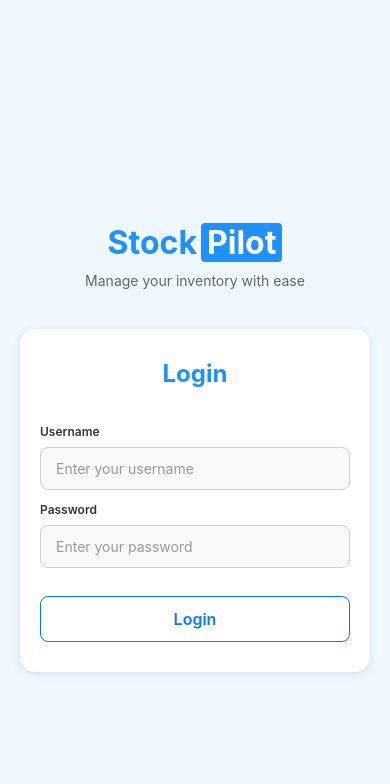
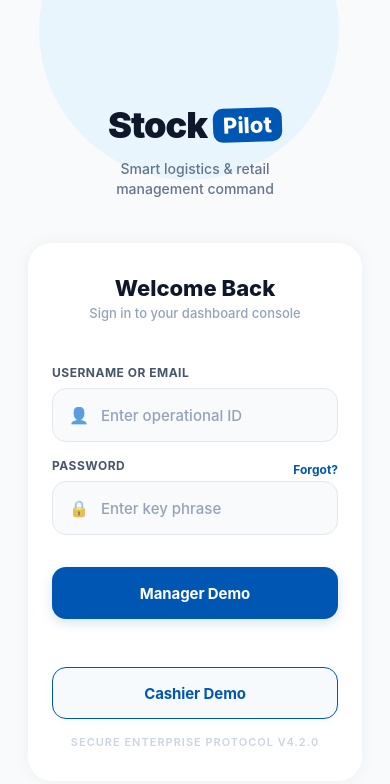
Before and after one commit to Abnormal03/Super-Market-Inventory, a React Native app: screen /Login in a window 390 px wide. Shown: the top 784 px of the page. Built offline with nearby package versions, Linux system fonts and the light colour scheme.

Commit message:
CashierScreen Update

```diff
--- a/src/components/BackButton.js
+++ b/src/components/BackButton.js
@@ -1,33 +1,39 @@
 import React from "react";
-import { TouchableOpacity, Text, StyleSheet } from "react-native";
-import { Ionicons } from "@expo/vector-icons"; // optional for arrow icon
+import { TouchableOpacity, StyleSheet } from "react-native";
+import { Ionicons } from "@expo/vector-icons";
 
-const BackButton = ({ onPress }) => {
+export default function BackButton({ onPress, style = {} }) {
   return (
-    <TouchableOpacity style={styles.button} onPress={onPress}>
-      {/* Optional arrow icon */}
-      <Ionicons name="arrow-back" size={22} color="#fff" style={styles.icon} />
+    <TouchableOpacity
+      style={[styles.button, style]}
+      onPress={onPress}
+      activeOpacity={0.7}
+    >
+      <Ionicons
+        name="chevron-back" // Swapped arrow-back for chevron-back for a sleeker, high-end tech aesthetic
+        size={20}
+        color="#0056b3" // Deep slate color to match your new typography hierarchy
+      />
     </TouchableOpacity>
   );
-};
+}
 
 const styles = StyleSheet.create({
   button: {
-    width: 50,
+    width: 50, // Sleeker footprint that fits flawlessly into modern navigation headers
     height: 50,
-    borderRadius: 20,
+    borderRadius: 30, // Match the soft squircle radius used across the inputs and cards
     alignItems: "center",
     justifyContent: "center",
-    backgroundColor: "#0056b3", // Dodger Blue
-  },
-  icon: {
-    marginRight: 0,
-  },
-  text: {
-    color: "#fff",
-    fontSize: 16,
-    fontWeight: "600",
+    backgroundColor: "#f7f3f3", // Pure white base
+    borderWidth: 1.5,
+    borderColor: "#e2e8f0", // Subtle, elegant slate border
+
+    // Smooth, premium drop-shadow profile
+    shadowColor: "#0f172a",
+    shadowOpacity: 0.05,
+    shadowRadius: 8,
+    shadowOffset: { width: 0, height: 2 },
+    elevation: 2,
   },
 });
-
-export default BackButton;
--- a/src/components/Button.js
+++ b/src/components/Button.js
@@ -1,29 +1,93 @@
 import React from "react";
 import { TouchableOpacity, Text, StyleSheet } from "react-native";
 
-const Button = ({ text, onPress }) => {
+export default function Button({
+  text,
+  onPress,
+  variant = "primary", // Accepts: "primary" | "secondary" | "tertiary" | "text"
+  style = {}
+}) {
   return (
-    <TouchableOpacity style={styles.button} onPress={onPress}>
-      <Text style={styles.text}>{text}</Text>
+    <TouchableOpacity
+      style={[
+        styles.buttonBase,
+        styles[variant],
+        style
+      ]}
+      onPress={onPress}
+      activeOpacity={0.75}
+    >
+      <Text style={[styles.textBase, styles[`text_${variant}`]]}>
+        {text}
+      </Text>
     </TouchableOpacity>
   );
-};
+}
 
 const styles = StyleSheet.create({
-  button: {
-    backgroundColor: "#ffffff", // consistent color
-    paddingVertical: 12,
-    borderColor: "#007AFF",
-    borderWidth: 1,
-    paddingHorizontal: 20,
-    borderRadius: 8,
+  // Shared structural core
+  buttonBase: {
+    height: 52,
+    borderRadius: 14,
     alignItems: "center",
+    justifyContent: "center",
+    paddingHorizontal: 24,
+    flexDirection: "row",
   },
+
+  // Shared typographic core
+  textBase: {
+    fontSize: 15,
+    fontWeight: "700",
+    letterSpacing: -0.1,
+  },
+
+  /* --- VARIANT 1: PRIMARY --- */
+  primary: {
+    backgroundColor: "#0056b3", // Core brand blue
+    shadowColor: "#0056b3",
+    shadowOpacity: 0.16,
+    shadowRadius: 12,
+    shadowOffset: { width: 0, height: 4 },
+    elevation: 3,
+  },
+  text_primary: {
+    color: "#ffffff",
+  },
+
+  /* --- VARIANT 2: SECONDARY --- */
+  secondary: {
+    backgroundColor: "#ffffff",
+    borderWidth: 1.5,
+    borderColor: "#e2e8f0",
+  },
+  text_secondary: {
+    color: "#0f172a",
+  },
+
+  /* --- VARIANT 3: TERTIARY (New Premium Outline) --- */
+  // Perfectly balances high-end branding with subtle UI weight
+  tertiary: {
+    backgroundColor: "rgba(0, 86, 179, 0.03)", // Ultra-subtle brand tint for rich surface feeling
+    borderWidth: 1.5,
+    borderColor: "#0056b3", // Clean brand blue border
+    shadowColor: "#0056b3",
+    shadowOpacity: 0.04, // Very soft halo effect
+    shadowRadius: 8,
+    shadowOffset: { width: 0, height: 2 },
+  },
+  text_tertiary: {
+    color: "#0056b3", // Vibrant brand text color
+  },
+
+  /* --- VARIANT 4: TEXT ONLY --- */
   text: {
-    color: "#007AFF",
-    fontSize: 16,
-    fontWeight: "600",
+    backgroundColor: "transparent",
+    height: "auto",
+    paddingVertical: 8,
+    paddingHorizontal: 12,
+  },
+  text_text: {
+    color: "#0056b3",
   },
 });
-
-export default Button;
--- a/src/navigation/RootNavigator.jsx
+++ b/src/navigation/RootNavigator.jsx
@@ -3,6 +3,7 @@ import React from "react";
 import { NavigationContainer } from "@react-navigation/native";
 import { createNativeStackNavigator } from "@react-navigation/native-stack"; // ✅ fixed spelling
 import MainTabs from "./MainTabs";
+import CashierDeskScreen from "../screens/cashier/CashierDeskScreen";
 import LoginScreen from "../screens/auth/LoginScreen";
 import DailySalesScreen from "../screens/manager/DailySalesScreen";
 import InventoryDashboardDetail from "../screens/manager/InventoryDashboardDetail";
@@ -19,6 +20,7 @@ const RootNavigator = () => {
       <Stack.Navigator initialRouteName="Login" screenOptions={{ headerShown: false }}>
         <Stack.Screen name="Login" component={LoginScreen} />
         <Stack.Screen name="MainTabs" component={MainTabs} />
+        <Stack.Screen name="CashierDeskScreen" component={CashierDeskScreen} />
         <Stack.Screen name="DailySales" component={DailySalesScreen}/>
         <Stack.Screen name="InventoryDashboardDetail" component={InventoryDashboardDetail}/>
         <Stack.Screen name="RestockScreen" component={RestockScreen}/>
--- a/src/screens/auth/LoginScreen.jsx
+++ b/src/screens/auth/LoginScreen.jsx
@@ -7,61 +7,115 @@ import {
   StyleSheet,
   KeyboardAvoidingView,
   Platform,
+  Dimensions,
+  TouchableOpacity,
 } from "react-native";
 import Button from "../../components/Button";
 
-export default function LoginScreen({navigation}) {
+const { width } = Dimensions.get("window");
+
+export default function LoginScreen({ navigation }) {
   const [username, setUsername] = useState("");
   const [password, setPassword] = useState("");
+  const [focusedInput, setFocusedInput] = useState(null); // Tracks active input for custom focus rings
 
   return (
     <KeyboardAvoidingView
-      style={styles.scroll}
+      style={styles.container}
       behavior={Platform.OS === "ios" ? "padding" : "height"}
-      keyboardVerticalOffset={Platform.OS === "ios" ? 80 : 0}
+      keyboardVerticalOffset={Platform.OS === "ios" ? 40 : 0}
     >
       <ScrollView
-        contentContainerStyle={styles.container}
+        contentContainerStyle={styles.scrollContainer}
         keyboardShouldPersistTaps="handled"
+        showsVerticalScrollIndicator={false}
       >
-        {/* Header */}
+        {/* Decorative Background Elements for a Premium UI Look */}
+        <View style={styles.topAmbientOrb} />
+
+        {/* Header / Brand Identity Section */}
         <View style={styles.header}>
           <View style={styles.logoContainer}>
             <Text style={styles.logoStock}>Stock</Text>
+            <View style={styles.pilotBadge}>
               <Text style={styles.logoPilot}>Pilot</Text>
             </View>
-          <Text style={styles.subtitle}>Manage your inventory with ease</Text>
+          </View>
+          <Text style={styles.subtitle}>Smart logistics & retail management command</Text>
         </View>
 
-        {/* Login Card */}
-        <View style={styles.card}>
-          <Text style={styles.cardTitle}>Login</Text>
+        {/* Modern Frameless Card Structure */}
+        <View style={styles.formCard}>
+          <Text style={styles.formTitle}>Welcome Back</Text>
+          <Text style={styles.formSubtitle}>Sign in to your dashboard console</Text>
 
-          {/* Username Input */}
-          <Text style={styles.label}>Username</Text>
+          {/* Username Input Field */}
+          <Text style={styles.label}>Username or Email</Text>
+          <View
+            style={[
+              styles.inputWrapper,
+              focusedInput === "username" && styles.inputWrapperFocused
+            ]}
+          >
+            <Text style={styles.fieldIcon}>👤</Text>
             <TextInput
-            placeholder="Enter your username"
-            placeholderTextColor="#999"
+              placeholder="Enter operational ID"
+              placeholderTextColor="#94a3b8"
               value={username}
               onChangeText={setUsername}
               style={styles.input}
+              autoCapitalize="none"
+              onFocus={() => setFocusedInput("username")}
+              onBlur={() => setFocusedInput(null)}
             />
+          </View>
 
-          {/* Password Input */}
+          {/* Password Input Field */}
+          <View style={styles.labelRow}>
             <Text style={styles.label}>Password</Text>
+            <TouchableOpacity activeOpacity={0.6}>
+              <Text style={styles.forgotText}>Forgot?</Text>
+            </TouchableOpacity>
+          </View>
+          <View
+            style={[
+              styles.inputWrapper,
+              focusedInput === "password" && styles.inputWrapperFocused
+            ]}
+          >
+            <Text style={styles.fieldIcon}>🔒</Text>
             <TextInput
-            placeholder="Enter your password"
-            placeholderTextColor="#999"
+              placeholder="Enter key phrase"
+              placeholderTextColor="#94a3b8"
               value={password}
               onChangeText={setPassword}
               secureTextEntry
               style={styles.input}
+              autoCapitalize="none"
+              onFocus={() => setFocusedInput("password")}
+              onBlur={() => setFocusedInput(null)}
             />
+          </View>
 
-          {/* Login Button */}
+          {/* Premium Button Placement */}
           <View style={styles.buttonWrapper}>
-            <Button text="Login" onPress={() => navigation.replace("MainTabs")} />
+            <Button
+              // text="Authenticate Security Key"
+              text="Manager Demo"
+              variant="primary"
+              onPress={() => navigation.replace("MainTabs")}
+            />
           </View>
+          <View style={styles.buttonWrapper}>
+            <Button
+              text="Cashier Demo"
+              variant="tertiary"
+              onPress={() => navigation.replace("CashierDeskScreen")}
+            />
+          </View>
+
+          {/* Clean Infrastructure Footnote */}
+          <Text style={styles.terminalFootnote}>Secure Enterprise Protocol v4.2.0</Text>
         </View>
       </ScrollView>
     </KeyboardAvoidingView>
@@ -69,82 +123,146 @@ export default function LoginScreen({navigation}) {
 }
 
 const styles = StyleSheet.create({
-  scroll: {
+  container: {
     flex: 1,
-    backgroundColor: "#F0F8FF",
+    backgroundColor: "#f8fafc", // Clean, elegant light slate background matching dashboard
   },
-  container: {
+  scrollContainer: {
     flexGrow: 1,
     alignItems: "center",
     justifyContent: "center",
-    paddingHorizontal: 20,
-    paddingTop: 90,
+    paddingHorizontal: 28,
+    paddingTop: 80,
     paddingBottom: 40,
   },
+  topAmbientOrb: {
+    position: "absolute",
+    top: -120,
+    left: width * 0.1,
+    width: 300,
+    height: 300,
+    borderRadius: 150,
+    backgroundColor: "#e0f2fe", // Super-soft ambient background glow
+    opacity: 0.6,
+    zIndex: -1,
+  },
   header: {
-    marginBottom: 40,
+    marginBottom: 44,
     alignItems: "center",
   },
   logoContainer: {
     flexDirection: "row",
-    marginBottom: 10,
+    alignItems: "center",
+    marginBottom: 12,
   },
   logoStock: {
-    fontSize: 32,
-    fontWeight: "bold",
-    color: "#1E90FF",
-    marginRight: 4,
+    fontSize: 36,
+    fontWeight: "900",
+    color: "#0f172a", // Deep slate tone replacing legacy basic blue
+    letterSpacing: -1,
+  },
+  pilotBadge: {
+    backgroundColor: "#0056b3", // Synchronized dashboard brand blue
+    paddingHorizontal: 10,
+    paddingVertical: 4,
+    borderRadius: 10,
+    marginLeft: 6,
+    transform: [{ rotate: "-2deg" }], // Tiny geometric play for visual identity
   },
   logoPilot: {
-    fontSize: 32,
-    fontWeight: "bold",
-    color: "#fff",
-    backgroundColor: "#1E90FF",
-    paddingHorizontal: 6,
-    borderRadius: 4,
+    fontSize: 22,
+    fontWeight: "800",
+    color: "#ffffff",
   },
   subtitle: {
     fontSize: 14,
-    color: "#666",
+    fontWeight: "500",
+    color: "#64748b",
+    textAlign: "center",
+    maxWidth: 240,
+    lineHeight: 20,
+  },
+  formCard: {
+    width: "100%",
+    backgroundColor: "#ffffff",
+    borderRadius: 24,
+    paddingHorizontal: 24,
+    paddingVertical: 32,
+    shadowColor: "#0f172a",
+    shadowOpacity: 0.05,
+    shadowRadius: 16,
+    elevation: 4,
+  },
+  formTitle: {
+    fontSize: 22,
+    fontWeight: "800",
+    color: "#0f172a",
     textAlign: "center",
   },
-  card: {
-    width: "100%",
-    backgroundColor: "white",
-    borderRadius: 15,
-    paddingHorizontal: 20,
-    paddingVertical: 30,
-    shadowColor: "#000",
-    shadowOffset: { width: 0, height: 2 },
-    shadowOpacity: 0.1,
-    shadowRadius: 8,
-    elevation: 5,
+  formSubtitle: {
+    fontSize: 13,
+    fontWeight: "500",
+    color: "#94a3b8",
+    textAlign: "center",
+    marginTop: 4,
+    marginBottom: 28,
   },
-  cardTitle: {
-    fontSize: 24,
-    fontWeight: "bold",
-    color: "#1E90FF",
-    marginBottom: 24,
-    textAlign: "center",
+  labelRow: {
+    flexDirection: "row",
+    justifyContent: "space-between",
+    alignItems: "center",
   },
   label: {
     fontSize: 12,
-    fontWeight: "600",
-    color: "#333",
+    fontWeight: "700",
+    color: "#475569",
     marginBottom: 8,
-    marginTop: 12,
+    marginTop: 16,
+    textTransform: "uppercase",
+    letterSpacing: 0.5,
+  },
+  forgotText: {
+    fontSize: 12,
+    fontWeight: "700",
+    color: "#0056b3",
+    marginTop: 16,
+  },
+  inputWrapper: {
+    flexDirection: "row",
+    alignItems: "center",
+    borderWidth: 1.5,
+    borderColor: "#e2e8f0",
+    borderRadius: 14,
+    paddingHorizontal: 16,
+    backgroundColor: "#f8fafc",
+    height: 54,
+  },
+  inputWrapperFocused: {
+    borderColor: "#0056b3", // Interactive highlight focus ring
+    backgroundColor: "#ffffff",
+  },
+  fieldIcon: {
+    fontSize: 16,
+    marginRight: 12,
+    opacity: 0.7,
   },
   input: {
-    borderWidth: 1,
-    borderColor: "#D0D0D0",
-    borderRadius: 8,
-    paddingHorizontal: 15,
-    paddingVertical: 12,
-    fontSize: 14,
-    color: "#333",
-    backgroundColor: "#F9F9F9",
+    flex: 1,
+    fontSize: 15,
+    fontWeight: "500",
+    color: "#0f172a",
+    height: "100%",
   },
   buttonWrapper: {
-    marginTop: 28,
+    marginTop: 32,
+    marginBottom: 16,
+  },
+  terminalFootnote: {
+    fontSize: 11,
+    fontWeight: "600",
+    color: "#cbd5e1",
+    textAlign: "center",
+    textTransform: "uppercase",
+    letterSpacing: 1,
   },
 });
--- a/src/screens/manager/InventoryOverview.jsx
+++ b/src/screens/manager/InventoryOverview.jsx
@@ -95,7 +95,7 @@ export default function InventoryOverview({ navigation }) {
           </Animated.View>
         ))}
       </View>
-          <Button text="+ New Order" onPress={()=> navigation.navigate("RestockScreen")}/>
+          <Button text="+ New Order" variant="tertiary" onPress={()=> navigation.navigate("RestockScreen")}/>
     </ScrollView>
   );
 }
@@ -118,7 +118,7 @@ const styles = StyleSheet.create({
     alignItems: "center",
   },
   headerTitle: {
-    fontSize: 28,
+    fontSize: 24,
     fontWeight: "800",
     color: "#0056b3",
     letterSpacing: -0.5,
@@ -159,7 +159,7 @@ const styles = StyleSheet.create({
     fontSize: 20,
   },
   cardValue: {
-    fontSize: 26,
+    fontSize: 24,
     fontWeight: "800",
     color: "#0f172a",
     marginBottom: 4,
--- a/src/screens/manager/MainDashboardScreen.jsx
+++ b/src/screens/manager/MainDashboardScreen.jsx
@@ -171,7 +171,7 @@ export default function DashboardScreen({ navigation }) {
 
       {/* Action Button */}
       <View style={styles.footerAction}>
-        <Button text="View Daily Sales Details" onPress={() => { navigation.navigate("DailySales") }} />
+        <Button text="View Daily Sales Details" variant="tertiary" onPress={() => { navigation.navigate("DailySales") }} />
       </View>
     </ScrollView>
   );
@@ -183,7 +183,7 @@ const styles = StyleSheet.create({
 
   header: { flexDirection: "row", alignItems: "center", justifyContent: "space-between", marginBottom: 24 },
   headerSubtitle: { fontSize: 13, fontWeight: "600", color: "#64748b", textTransform: "uppercase", letterSpacing: 0.5 },
-  headerTitle: { fontSize: 28, fontWeight: "800", color: "#0056b3", marginTop: 2 },
+  headerTitle: { fontSize: 24, fontWeight: "800", color: "#0056b3", marginTop: 2 },
   avatarMini: { width: 40, height: 40, borderRadius: 20, backgroundColor: "#e2e8f0", alignItems: "center", justifyContent: "center" },
 
   chartCard: {
--- a/src/screens/manager/SupplierDirectory.jsx
+++ b/src/screens/manager/SupplierDirectory.jsx
@@ -94,7 +94,7 @@ export default function SupplierDirectory({ navigation }) {
         )}
       </View>
 
-      <Button text="+ New Supplier" onPress={() => navigation.navigate("RegisterSupplier")} />
+      <Button text="+ New Supplier" variant="tertiary" onPress={() => navigation.navigate("RegisterSupplier")} />
     </ScrollView>
   );
 }
```
Lines whose indentation alone changed are shown as unchanged.
